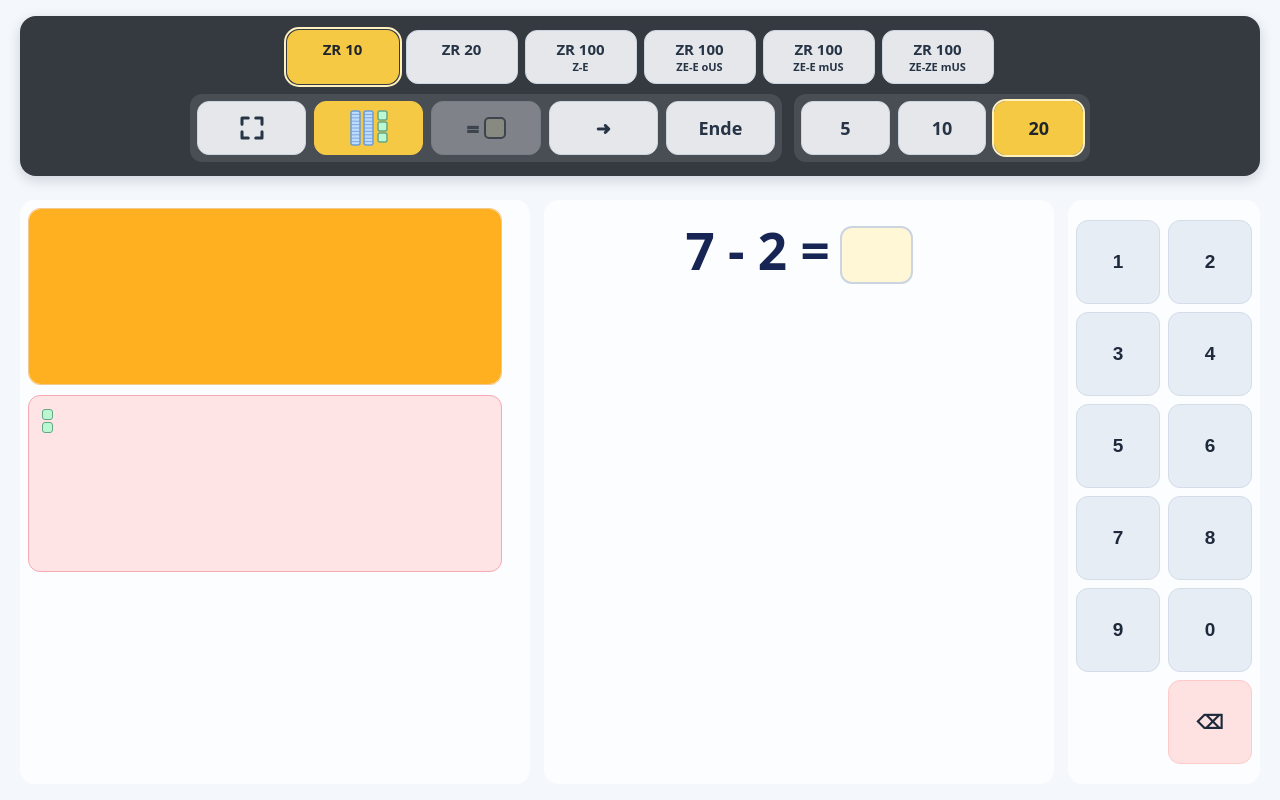
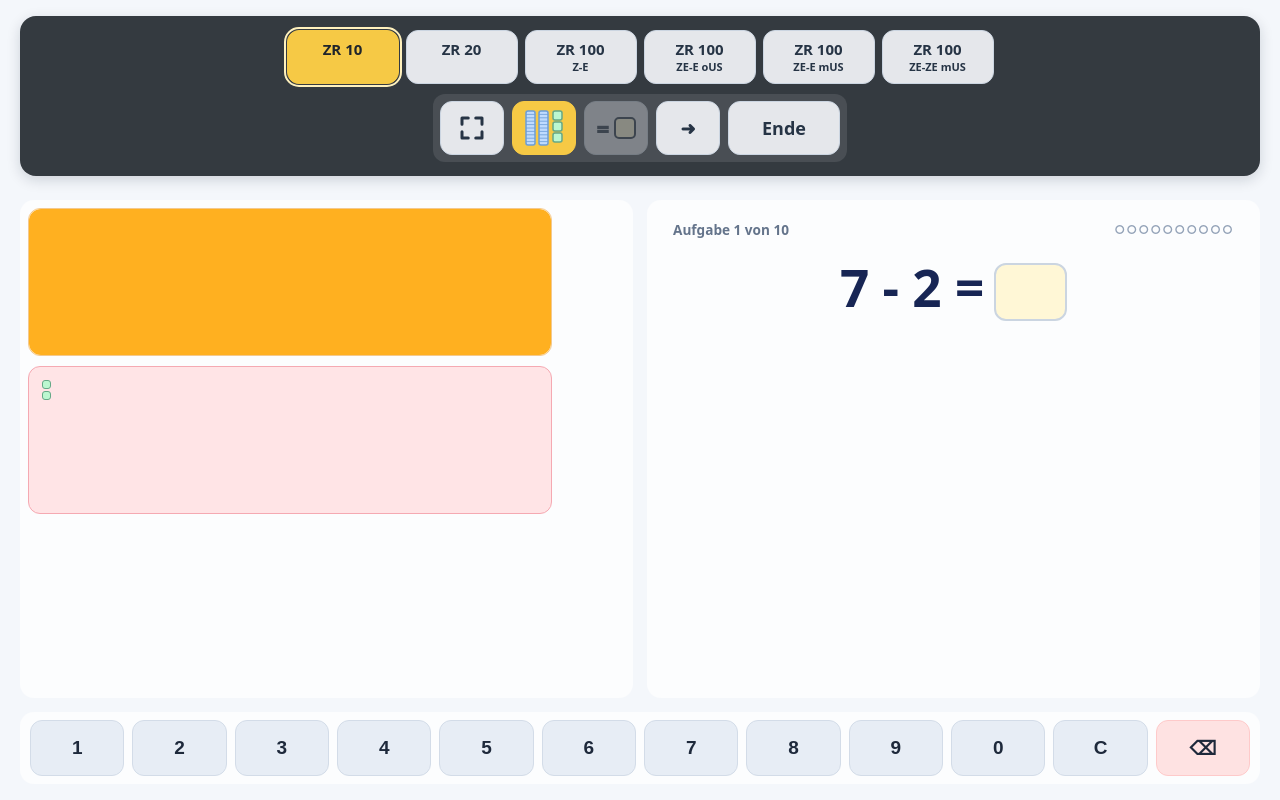
Before and after one commit to z68g777wbp-cell/minus-lernspiel, a plain HTML site: page index.html in a window 1280 px wide. Drawn offline with Linux system fonts and the light colour scheme.

Commit message:
Minus an DENKAVO v0.6.3 angleichen (10 Aufgaben fest, Fortschritt oben, Ziffernfeld unten, Taste C)
Co-Authored-By: Claude Opus 5.5 <noreply@anthropic.com>
Claude-Session: https://claude.ai/code/session_019QraaKXpdJXd61X1LhcbjR

```diff
--- a/script.js
+++ b/script.js
@@ -16,7 +16,7 @@
 
   const state = {
     level: 1,
-    roundTaskCount: 20,
+    roundTaskCount: 10, // fest: 10 Aufgaben pro Runde (einheitlich mit Plus)
     animationEnabled: true,
     directMode: false, // Schalter „ohne Rechenschritte“ (Stufen 2, 5, 6)
     startNumber: 0,
@@ -341,25 +341,15 @@
     rightTopButtons.append(homeBtn, fsBtn, pointsBtn, directBtn, nextBtn, endBtn);
     topRight.appendChild(rightTopButtons);
 
-    const roundControls = document.createElement("div");
-    roundControls.id = "roundCountControls";
-    roundControls.setAttribute("aria-label", "Aufgaben pro Runde");
-    [5, 10, 20].forEach(count => {
-      const b = document.createElement("button");
-      b.type = "button";
-      b.className = "roundCountBtn";
-      b.dataset.roundCount = String(count);
-      b.textContent = String(count);
-      b.setAttribute("aria-label", `${count} Aufgaben pro Runde`);
-      b.onclick = () => setRoundTaskCount(count);
-      roundControls.appendChild(b);
-    });
-    topRight.appendChild(roundControls);
     updateAnimationButton();
-    updateRoundCountButtons();
 
     // content
     leftCol.appendChild(vizPanel);
+    // Fortschritt oben wie im Plus-Spiel: „Aufgabe 3 von 10“ und Punkte.
+    const progressRow = document.createElement("div");
+    progressRow.id = "progressRow";
+    progressRow.innerHTML = '<span id="progressText"></span><span id="progressDots" aria-hidden="true"></span>';
+    midCol.appendChild(progressRow);
     midCol.appendChild(app);
     rightCol.appendChild(buildKeypad());
 
@@ -403,7 +393,16 @@
     del.textContent="⌫";
     del.onclick=()=>keypadDelete();
 
+    const clr=document.createElement("button");
+    clr.className="keyBtn";
+    clr.id="keyClear";
+    clr.dataset.key="clear";
+    clr.textContent="C";
+    clr.setAttribute("aria-label","Eingabe löschen");
+    clr.onclick=()=>keypadClear();
+
     bottom.appendChild(zero);
+    bottom.appendChild(clr);
     bottom.appendChild(del);
 
     kp.appendChild(grid);
@@ -429,6 +428,12 @@
     const inp=getActiveInput();
     if(!inp) return;
     inp.value=(inp.value ?? "") + d;
+    inp.dispatchEvent(new Event("input",{bubbles:true}));
+  }
+  function keypadClear(){
+    const inp=getActiveInput();
+    if(!inp) return;
+    inp.value="";
     inp.dispatchEvent(new Event("input",{bubbles:true}));
   }
   function keypadDelete(){
@@ -790,6 +795,13 @@
   function updateCounters(){
     okCountEl.textContent = String(state.stats.correct);
     badCountEl.textContent = String(state.stats.wrong);
+    updateProgress();
+  }
+  function updateProgress(){
+    const total = state.roundTaskCount, done = Math.min(state.stats.completed, total);
+    const t = document.getElementById("progressText"), d = document.getElementById("progressDots");
+    if(t) t.textContent = `Aufgabe ${Math.min(done + 1, total)} von ${total}`;
+    if(d) d.textContent = "●".repeat(done) + "○".repeat(total - done);
   }
   function fmtTime(sec){
     const m=Math.floor(sec/60);
--- a/style.css
+++ b/style.css
@@ -934,3 +934,35 @@ html.is-fullscreen #appShell{
 }
 #fsBtn .fsIcon{ display:block; }
 #rightTopButtons #fsBtn:disabled{ opacity:.35; cursor:default; }
+
+/* =====================================================================
+   Einheitliches Layout wie im Plus-Spiel (v0.6.3):
+   Fortschritt oben in der Rechenspalte, Ziffernfeld unten über die ganze Breite
+   (quer: eine Zeile, hoch: zwei Zeilen), Taste C zum Löschen.
+   ===================================================================== */
+#roundCountControls{display:none !important}
+#midCol{display:flex !important;flex-direction:column;gap:6px}
+#progressRow{display:flex;flex-wrap:wrap;justify-content:space-between;align-items:center;gap:4px 10px;padding:12px 18px 0;color:#64748b;font-weight:750;font-size:clamp(12px,1.7vh,15px)}
+#progressDots{letter-spacing:1px;font-size:12px;color:#94a3b8}
+#midCol #app{flex:1 1 auto;min-height:0}
+#keypad .keyBtn[data-key]{grid-row:auto !important;grid-column:auto !important}
+#keypad .keyBtn[data-key="clear"]{background:#e7edf5;color:#1e293b}
+@media (orientation: landscape){
+  #appShell #contentRow{grid-template-columns:minmax(0,1fr) minmax(0,1fr) !important;grid-template-rows:minmax(0,1fr) auto !important}
+  #appShell #leftCol{grid-column:1;grid-row:1}
+  #appShell #midCol{grid-column:2;grid-row:1}
+  #appShell #rightCol{grid-column:1 / -1 !important;grid-row:2 !important;padding:8px 10px}
+  #appShell #keypad{width:100% !important;margin:0 !important;display:grid !important;grid-template-columns:repeat(12,minmax(0,1fr)) !important;grid-template-rows:clamp(44px,7vh,60px) !important;gap:8px}
+}
+@media (orientation: portrait){
+  #appShell #keypad{grid-template-columns:repeat(6,minmax(0,1fr)) !important}
+}
+#appShell #progressRow{align-self:stretch;width:100%;box-sizing:border-box}
+#topRight{display:flex !important;justify-content:center !important}
+#rightTopButtons{width:auto !important}
+#rightTopButtons .ctrlBtn{width:auto !important;min-width:64px !important;flex:0 0 auto}
+#rightTopButtons #endBtn{min-width:112px !important}
+#topRight{background:transparent !important}
+#rightTopButtons .ctrlBtn, #rightTopButtons #pointsBtn{flex:0 0 auto !important;width:64px !important;min-width:64px !important}
+#rightTopButtons #endBtn{width:112px !important}
+#topRight{width:auto !important}
```
